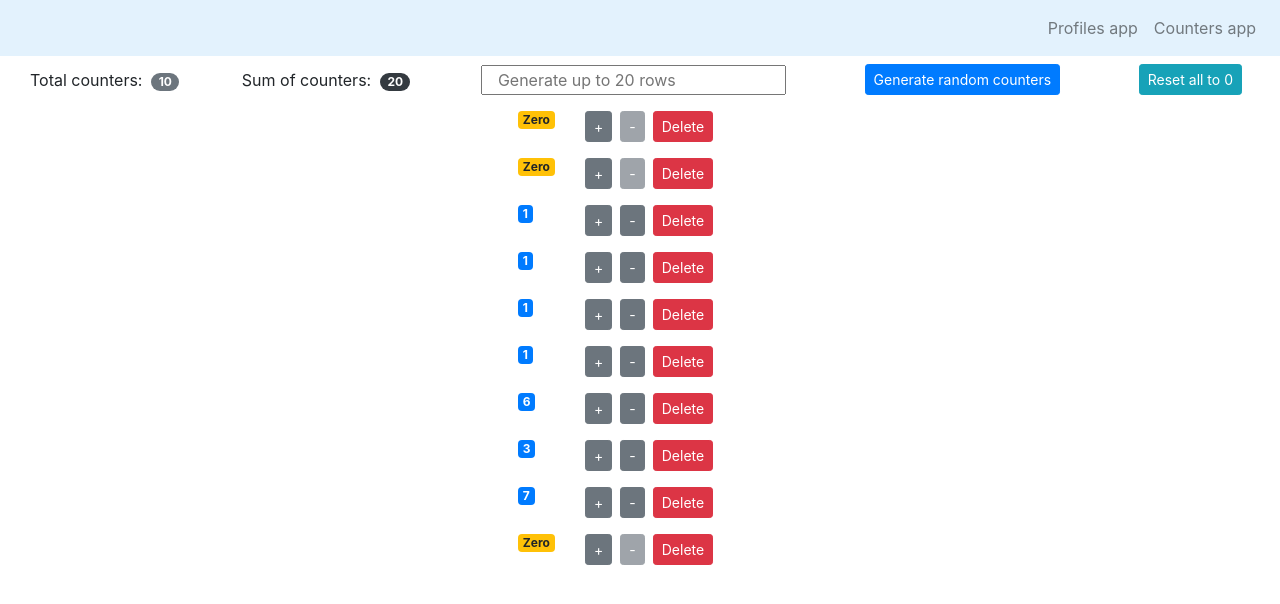
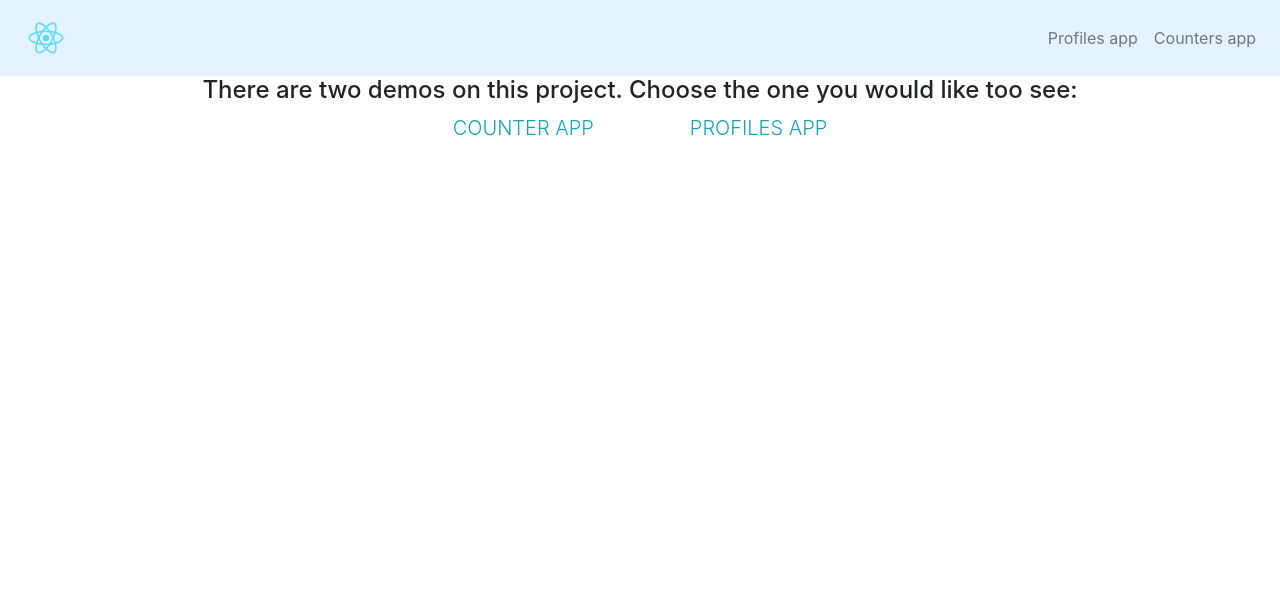
Before and after one commit to madarosca/counter-app, a React (Create React App) app: page / in a window 1280 px wide. Shown: the top 604 px of the page. Built offline with nearby package versions, Linux system fonts and the light colour scheme.

Commit message:
add a main page

```diff
--- a/package.json
+++ b/package.json
@@ -1,7 +1,6 @@
 {
 	"name": "react-demos",
 	"version": "0.1.0",
-	"homepage": "https://madarosca.github.io/react-demos",
 	"private": true,
 	"dependencies": {
 		"@testing-library/jest-dom": "^5.16.5",
@@ -42,7 +41,7 @@
 			"last 1 safari version"
 		]
 	},
-    "devDependencies": {
+	"devDependencies": {
 		"gh-pages": "^5.0.0"
 	}
 }
--- a/src/components/home/home.jsx
+++ b/src/components/home/home.jsx
@@ -1,12 +1,27 @@
-import { Outlet } from 'react-router-dom';
-import Counters from '../counter/counters';
+import { Fragment } from 'react';
+import { Link, Outlet } from 'react-router-dom';
 
 const Home = () => {
 	return (
-		<div>
-			<Counters />
+		<Fragment>
+			<div className='text-center'>
+				<h4>There are two demos on this project. Choose the one you would like too see: </h4>
+				<Link
+					to='counters'
+					className='lead text-info text-uppercase px-5'
+				>
+					Counter app
+				</Link>
+				<Link
+					to='profiles'
+					className='lead text-info text-uppercase px-5'
+				>
+					Profiles app
+				</Link>
+			</div>
+
 			<Outlet />
-		</div>
+		</Fragment>
 	);
 };
 
--- a/src/components/navigation/navigation.jsx
+++ b/src/components/navigation/navigation.jsx
@@ -1,5 +1,7 @@
 import { Fragment } from 'react';
-import { Outlet } from 'react-router-dom';
+import { Link, Outlet } from 'react-router-dom';
+import { ReactComponent as AppLogo } from '../../assets/logo.svg';
+import './navigation.scss'
 
 const Navigation = () => {
 	return (
@@ -8,6 +10,12 @@ const Navigation = () => {
 				className='navbar navbar-expand-lg navbar-light'
 				style={{ backgroundColor: '#e3f2fd' }}
 			>
+				<Link
+					className='navbar-brand'
+					to='/'
+				>
+					<AppLogo className='logo' />
+				</Link>
 				<div
 					className='collapse navbar-collapse justify-content-end'
 					id='navigation-bar'
--- /dev/null
+++ b/src/components/navigation/navigation.scss
@@ -0,0 +1,4 @@
+.logo {
+	width: 60px;
+	height: 50px;
+}
```
Also changed, not shown: src/assets/logo.svg (renamed from src/logo.svg).
